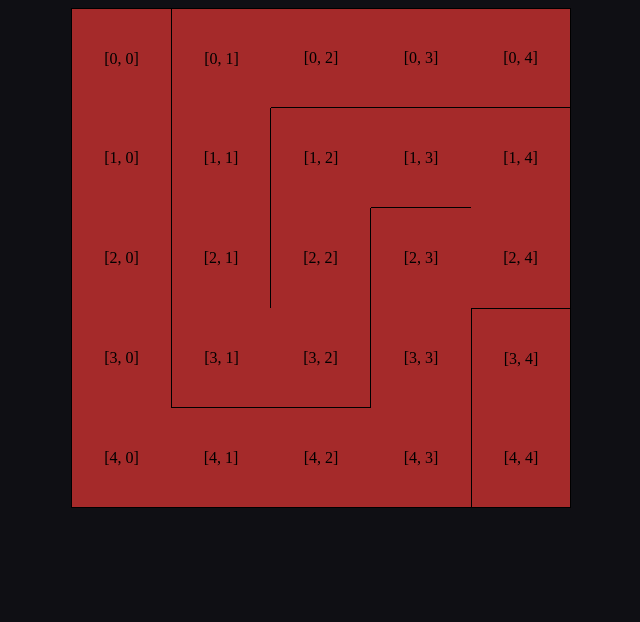
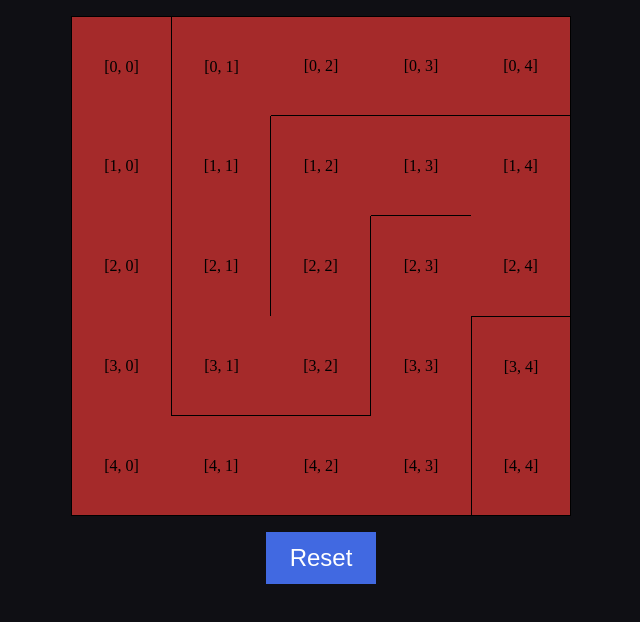
Before and after one commit to johnrdoty92/maze-generator, a React (Vite) app: page / in a window 1280 px wide. Shown: the top 622 px of the page, without its empty margins (319-959 px from the left). Built offline with nearby package versions, Linux system fonts and the light colour scheme.

Commit message:
add reset button and styles

```diff
--- a/src/App.css
+++ b/src/App.css
@@ -0,0 +1,64 @@
+.container {
+    display: flex;
+    place-items: center;
+    flex-direction: column;
+    gap: 1em;
+    padding: 1em;
+}
+
+.button {
+    font-size: 1.5rem;
+    width: fit-content;
+    padding: 0.5em 1em;
+    border: none;
+    background-color: royalblue;
+    color: white;
+    transform: scale(1);
+    transition: background-color 150ms ease, transform 150ms ease, color 150ms ease;
+}
+
+.button:hover, .button:focus {
+    background-color: rgb(50,50,100);
+    cursor: pointer;
+    transform: scale(1.1);
+}
+
+.button:active {
+    background-color: rgb(40,40,80);
+}
+
+.row {
+    height: 100px;
+    display: flex;
+    justify-content: center;
+  }
+
+  .cell {
+    height: 100px;
+    aspect-ratio: 1 / 1;
+    display: grid;
+    place-items: center;
+    background-color:royalblue;
+    border-collapse: collapse;
+    border-top: 1px solid black;
+    border-left: 1px solid black;
+    border-right: 1px solid black;
+    border-bottom: 1px solid black;
+  }
+
+  .visited {
+    background-color: brown;
+  }
+
+  .top {
+    border-top: none;
+  }
+  .left {
+    border-left: none;
+  }
+  .right {
+    border-right: none;
+  }
+  .bottom {
+    border-bottom: none;
+  }
--- a/src/App.tsx
+++ b/src/App.tsx
@@ -118,8 +118,11 @@ function App() {
   }, [])
 
   return (
-    <div ref={gridRef}>
-      {grid}
+    <div className='container'>
+      <div ref={gridRef}>
+        {grid}
+      </div>
+      <button className='button' onClick={() => window.location.reload()}>Reset</button>
     </div>
   )
 }
--- a/src/index.css
+++ b/src/index.css
@@ -3,42 +3,7 @@
 }
 
 html, body {
+  margin: 0;
   height: 100%;
   background-color: rgb(15, 15, 20);
 }
-
-.row {
-  height: 100px;
-  display: flex;
-  justify-content: center;
-}
-
-.cell {
-  height: 100px;
-  aspect-ratio: 1 / 1;
-  display: grid;
-  place-items: center;
-  background-color:royalblue;
-  border-collapse: collapse;
-  border-top: 1px solid black;
-  border-left: 1px solid black;
-  border-right: 1px solid black;
-  border-bottom: 1px solid black;
-}
-
-.visited {
-  background-color: brown;
-}
-
-.top {
-  border-top: none;
-}
-.left {
-  border-left: none;
-}
-.right {
-  border-right: none;
-}
-.bottom {
-  border-bottom: none;
-}
```
